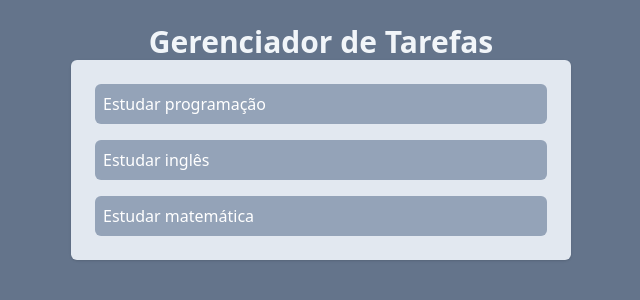
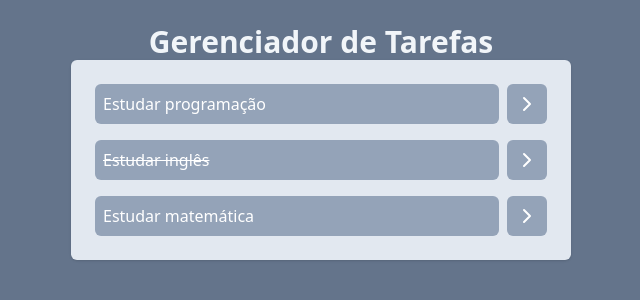
Before and after one commit to Julianagagliano7/react-lab, a React (Vite) app: page / in a window 1280 px wide. Shown: the top 300 px of the page, without its empty margins (319-959 px from the left). Built offline with nearby package versions, Linux system fonts and the light colour scheme.

Commit message:
feat: Tasks.jsx component

```diff
--- a/package.json
+++ b/package.json
@@ -10,6 +10,7 @@
     "preview": "vite preview"
   },
   "dependencies": {
+    "lucide-react": "^0.435.0",
     "react": "^18.3.1",
     "react-dom": "^18.3.1"
   },
--- a/src/App.jsx
+++ b/src/App.jsx
@@ -4,7 +4,6 @@
 
 
 function App() {
-  //todo: fix this error later
   const [tasks, setTasks] = useState([
     {
       id: 1,
@@ -27,11 +26,23 @@
 
   ]);
 
+  function onTaskClick(taskId) {
+    const newTasks = tasks.map((task) => {
+      if (task.id === taskId) {
+        return { ...task, isCompleted: !task.isCompleted }
+      }
+
+      return task;
+    })
+
+    setTasks(newTasks);
+  }
+
   return (
     <div className="w-screen h-screen bg-slate-500 flex justify-center p-6">
       <div className="w-[500px]">
         <h1 className="text-3xl text-slate-100 font-bold text-center">Gerenciador de Tarefas</h1>
-        <Tasks tasks={tasks} />
+        <Tasks tasks={tasks} onTaskClick={onTaskClick} />
         <AddTasks />
       </div>
     </div>
--- a/src/components/Tasks.jsx
+++ b/src/components/Tasks.jsx
@@ -1,9 +1,18 @@
+import { ChevronRightIcon } from "lucide-react";
+
 function Tasks(props) {
     return (
         <ul className="space-y-4 p-6 bg-slate-200 rounded-md shadow">
             {props.tasks.map((task) => (
-                <li key={task.id} className="bg-slate-400 text-white p-2 rounded-md">
-                    {task.title}
+                <li key={task.id} className="flex gap-2">
+                    <button
+                        onClick={() => props.onTaskClick(task.id)}
+                        className={`bg-slate-400 text-left w-full text-white p-2 rounded-md ${task.isCompleted && 'line-through'} `}>
+                        {task.title}
+                    </button>
+                    <button className="bg-slate-400 p-2 rounded-md text-white">
+                        <ChevronRightIcon />
+                    </button>
                 </li>
             ))}
         </ul>
```
Also changed, not shown: 1 other file (tests, documents, lock files or other folders).
